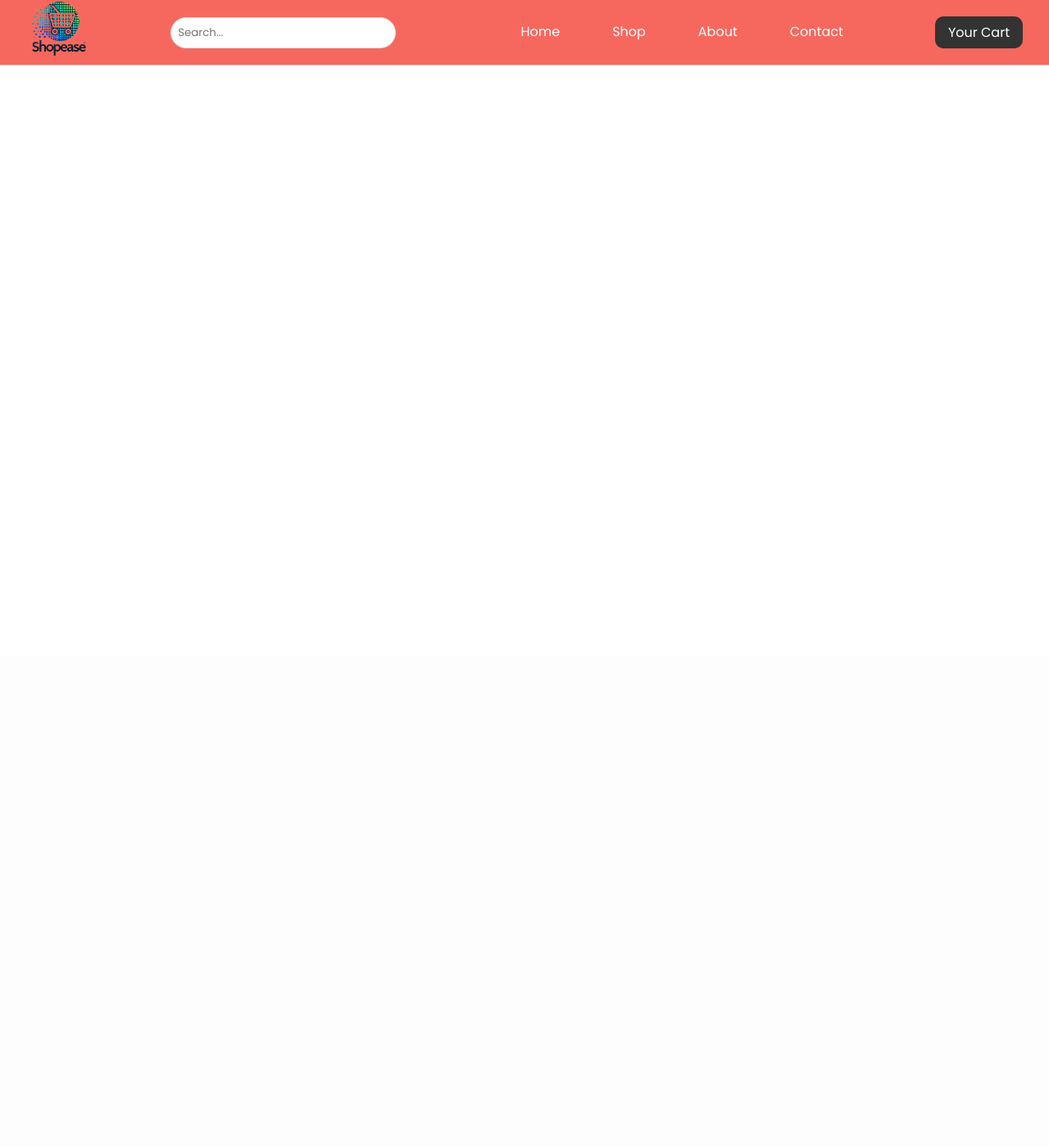
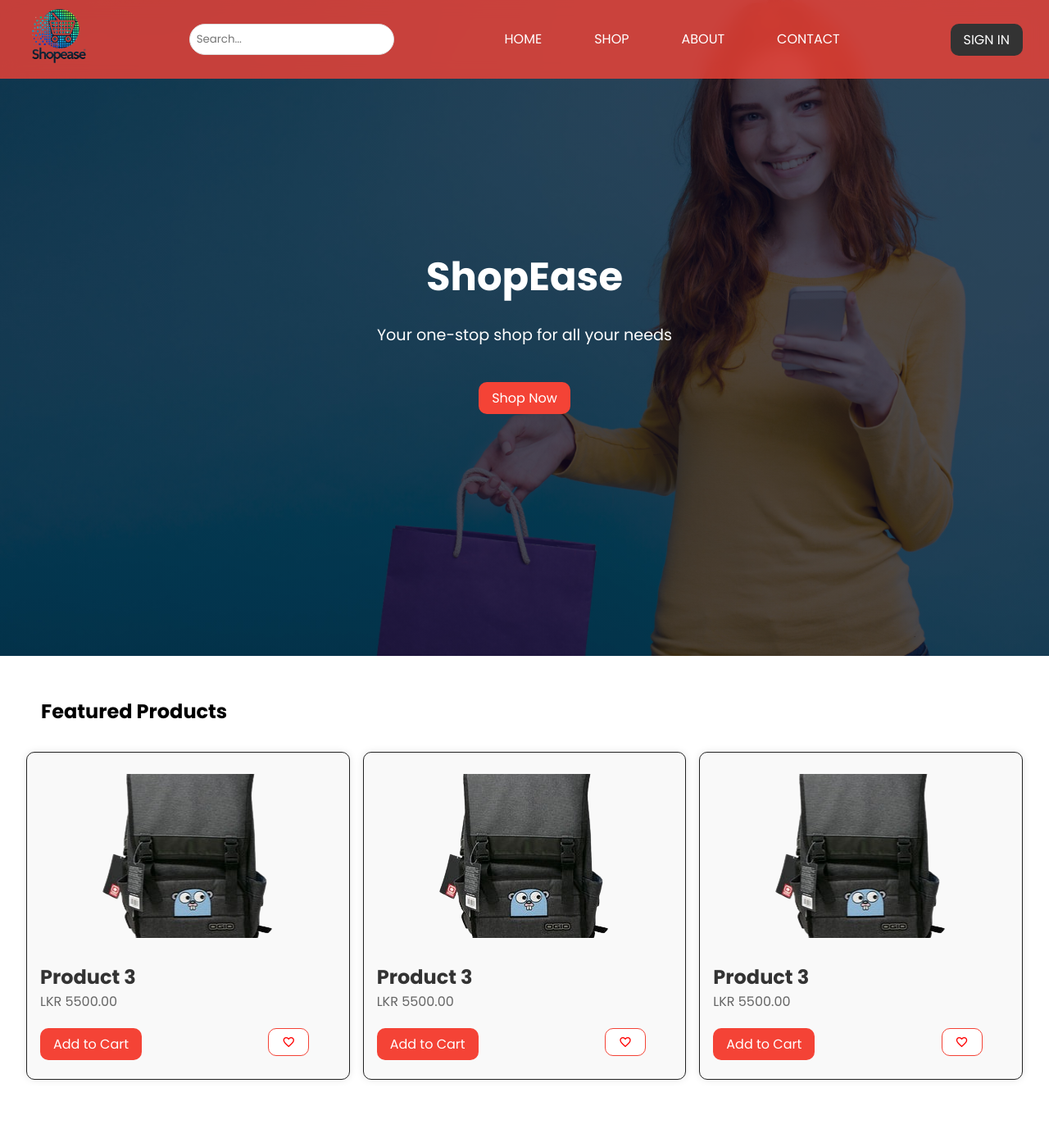
Before and after one commit to sandunMadhushan/e-commerce-web, a PHP site: page / in a window 1280 px wide. Shown: the whole page at 82% size. Before the commit the page ends 80 px from the top, so only its background shows below. Run offline with PHP 8.4, Linux system fonts and the light colour scheme.

Commit message:
added featured products section

```diff
--- a/index.php
+++ b/index.php
@@ -11,10 +11,48 @@
         <?php include './partials/login-popup.php' ?>
     </section>
     <section class="content">
+        <section class="hero">
+            <div class="hero-text">
+                <h1>ShopEase</h1>
+                <p>Your one-stop shop for all your needs</p>
+                <a href="shop.php">Shop Now</a>
+            </div>
+        </section>
+        <h2 style="margin-left: 50px;">Featured Products</h2>
+        <section class="featured-products">
+            <div class="product-card">
+                <img src="images/backpack01.png" alt="Product 3">
+                <h2>Product 3</h2>
+                <p>LKR 5500.00</p>
+                <div style="align-items: center; justify-content: center;">
+                    <a class="add2cart" href="#">Add to Cart</a>
+                    <i class="material-icons md-12" href="
+                        #">favorite_border</i>
+                </div>
+            </div>
+            <div class="product-card">
+                <img src="images/backpack01.png" alt="Product 3">
+                <h2>Product 3</h2>
+                <p>LKR 5500.00</p>
+                <div style="align-items: center; justify-content: center;">
+                    <a class="add2cart" href="#">Add to Cart</a>
+                    <i class="material-icons md-12" href="
+                        #">favorite_border</i>
+                </div>
+            </div>
+            <div class="product-card">
+                <img src="images/backpack01.png" alt="Product 3">
+                <h2>Product 3</h2>
+                <p>LKR 5500.00</p>
+                <div style="align-items: center; justify-content: center;">
+                    <a class="add2cart" href="#">Add to Cart</a>
+                    <i class="material-icons md-12" href="
+                        #">favorite_border</i>
+                </div>
+            </div>
+        </section>
 
-    </section>
-
-    <script src="script.js"></script>
+        <script src="script.js"></script>
 </body>
 
 </html>
--- a/partials/header.php
+++ b/partials/header.php
@@ -1,9 +1,8 @@
     <meta charset="UTF-8">
     <meta name="viewport" content="width=device-width, initial-scale=1.0">
     <link rel="stylesheet" href="styles.css">
-    <link rel="preconnect" href="https://fonts.googleapis.com">
-    <link rel="preconnect" href="https://fonts.gstatic.com" crossorigin>
     <link href="https://fonts.googleapis.com/css2?family=Poppins:wght@200;300;400;600;700&display=swap"
         rel="stylesheet">
-    <link rel="stylesheet" href="https://stackpath.bootstrapcdn.com/font-awesome/4.7.0/css/font-awesome.min.css">
+    <link rel="stylesheet" href="https://cdnjs.cloudflare.com/ajax/libs/font-awesome/4.7.0/css/font-awesome.min.css">
+    <link href="https://fonts.googleapis.com/icon?family=Material+Icons" rel="stylesheet" />
     <title>ShopEase</title>
--- a/partials/navbar.php
+++ b/partials/navbar.php
@@ -16,6 +16,6 @@
         </ul>
     </nav>
     <div class="header-button">
-        <a href="#" id="show-login">Your Cart</a>
+        <a href="#" id="show-login">SIGN IN</a>
     </div>
 </header>
--- a/styles.css
+++ b/styles.css
@@ -1,4 +1,6 @@
 * {
+  margin: 0;
+  padding: 0;
   box-sizing: border-box;
   font-family: "Poppins", sans-serif;
 }
@@ -10,11 +12,10 @@ header {
   height: 80px;
   position: fixed;
   background-color: rgba(244, 67, 54, 0.8);
-  padding: 1rem 2rem;
+  padding: 3rem 2rem;
   display: flex;
   justify-content: space-between;
   align-items: center;
-  border-bottom: 1px solid #e0e0e0;
   backdrop-filter: blur(10px);
   -webkit-backdrop-filter: blur(10px);
   z-index: 1000;
@@ -49,6 +50,7 @@ header nav ul {
 
 header nav ul li {
   position: relative;
+  text-transform: uppercase;
 }
 
 header nav ul li a {
@@ -73,12 +75,9 @@ header nav ul li:hover::after {
   width: 100%;
 }
 
-/* header nav ul li a:hover {
-  color: rgb(227, 247, 9);
-} */
-
 header .search-bar input {
   border-radius: 30px;
+  width: 250px;
   border: 1px solid #e0e0e0;
   padding: 8px;
 }
@@ -96,11 +95,6 @@ header .header-button a {
 header .header-button a:hover {
   background-color: #555;
   transition: background-color 0.3s ease;
-}
-
-.content {
-  margin-top: 100px;
-  margin-left: 30px;
 }
 
 /*-------login popup-----------*/
@@ -331,3 +325,128 @@ header .header-button a:hover {
   text-decoration: none;
   font-weight: 600;
 }
+
+/* .content {
+  margin-top: 100px;
+} */
+
+.hero {
+  margin: 0;
+  background-image: linear-gradient(rgba(4, 9, 30, 0.7), rgba(4, 9, 30, 0.7)),
+    url(images/header.jpg);
+  background-size: cover;
+  background-position: right center;
+  height: 100vh;
+  display: flex;
+  justify-content: center;
+  align-items: center;
+  text-align: center;
+  margin-bottom: 50px;
+}
+
+.hero h1 {
+  color: white;
+  font-size: 3rem;
+  margin-bottom: 20px;
+}
+
+.hero p {
+  color: white;
+  font-size: 1.2rem;
+  margin-bottom: 50px;
+}
+
+.hero a {
+  background-color: #f44336;
+  color: white;
+  padding: 0.5rem 1rem;
+  border-radius: 10px;
+  text-decoration: none;
+  cursor: pointer;
+  transition: background-color 0.3s ease;
+}
+
+.hero a:hover {
+  background-color: #db322f;
+}
+.featured-products {
+  display: grid;
+  grid-template-columns: repeat(auto-fit, minmax(250px, 1fr));
+  gap: 1rem;
+  padding: 2rem;
+  margin-bottom: 50px;
+}
+
+.featured-products .product-card {
+  background-color: #f9f9f9;
+  padding: 1rem;
+  border: #222222 1px solid;
+  height: 400px;
+  flex-direction: column;
+  display: flex;
+  border-radius: 10px;
+  box-shadow: 0 0 10px rgba(0, 0, 0, 0.1);
+}
+
+.featured-products .product-card img {
+  width: 100%;
+  height: 200px;
+  object-fit: cover;
+  border-radius: 10px;
+  margin-top: 10px;
+  margin-bottom: 30px;
+}
+
+.featured-products .product-card h2 {
+  margin-top: 0;
+  font-size: 1.5rem;
+  color: #333;
+}
+
+.featured-products .product-card p {
+  margin: 0;
+  font-size: 1rem;
+  color: #666;
+  margin-bottom: 20px;
+}
+
+.featured-products .product-card a {
+  background-color: #f44336;
+  color: white;
+  padding: 0.5rem 1rem;
+  border-radius: 10px;
+  text-decoration: none;
+  cursor: pointer;
+  transition: background-color 0.3s ease;
+  width: 150px;
+}
+
+.featured-products .product-card a:hover {
+  background-color: #db322f;
+}
+
+.featured-products .product-card .add2cart {
+  margin-right: 150px;
+}
+
+.featured-products .product-card i {
+  background-color: #ffffff;
+  color: red;
+  padding: 0.5rem 1rem;
+  border: #f44336 1px solid;
+  border-radius: 10px;
+  text-decoration: none;
+  cursor: pointer;
+  transition: background-color 0.3s ease;
+  width: auto;
+}
+
+.featured-products .product-card i:hover {
+  background-color: #db322f;
+  color: white;
+}
+
+.md-12 {
+  font-size: 16px !important;
+  justify-content: center;
+}
```
Also changed, not shown: images/backpack01.png (added), images/banner.png (added), images/header.jpg (added).
